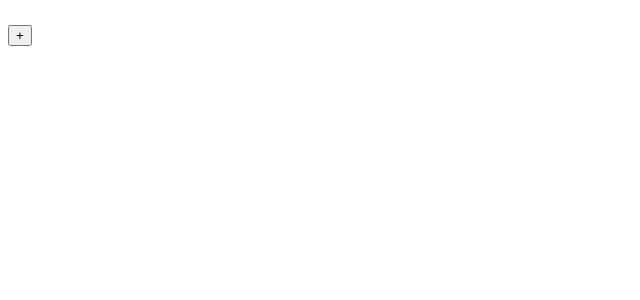
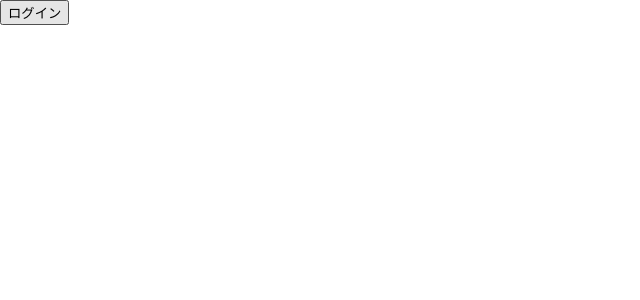
Before and after one commit to junohm410/react-practice-memoapp, a React (Create React App) app: page / in a window 1280 px wide. Shown: the top 300 px of the page, without its empty margins (0-640 px from the left). Built offline with nearby package versions, Linux system fonts and the light colour scheme.

Commit message:
useContextを使いログインボタンを実装

```diff
--- a/src/App.js
+++ b/src/App.js
@@ -1,6 +1,7 @@
 import { useState } from "react";
 import MemoList from "./MemoList";
 import MemoDetail from "./MemoDetail";
+import { LoginContext } from "./LoginContext";
 import {
   getAllMemosFromStorage,
   saveMemosToStorage,
@@ -15,8 +16,10 @@ export default function App() {
       : JSON.parse(getAllMemosFromStorage()),
   );
   const [selectedMemo, setSelectedMemo] = useState(null);
+  const [inputContent, setInputContent] = useState("");
   const [isEditable, setIsEditable] = useState(false);
   const [isAddingNewMemo, setIsAddingNewMemo] = useState(false);
+  const [isLoggedIn, setIsLoggedIn] = useState(false);
 
   const handleClickMemoTitle = (memo) => {
     if (selectedMemo !== null && selectedMemo.id === memo.id) {
@@ -29,6 +32,7 @@ export default function App() {
     }
     setIsEditable(true);
     setSelectedMemo(memo);
+    setInputContent(memo.content);
   };
 
   const handleClickAddButton = () => {
@@ -42,6 +46,7 @@ export default function App() {
     setIsEditable(true);
     setMemos(temporaryNewMemoList);
     setSelectedMemo(memoDraft);
+    setInputContent("新規メモ");
   };
 
   const handleSubmitMemo = (inputContent) => {
@@ -68,6 +73,7 @@ export default function App() {
     saveMemosToStorage(updatedMemos);
     setMemos(updatedMemos);
     setSelectedMemo(inputMemo);
+    setInputContent(inputContent);
   };
 
   const handleDeleteMemo = () => {
@@ -77,10 +83,32 @@ export default function App() {
     setIsEditable(false);
     setMemos(updatedMemos);
     setSelectedMemo(null);
+    setInputContent("");
+  };
+
+  const handleClickLoginButton = () => {
+    if (isAddingNewMemo) {
+      setIsAddingNewMemo(false);
+      setIsEditable(false);
+      setMemos(JSON.parse(retrieveAllMemosFromStorage()));
+      setSelectedMemo(null);
+      setInputContent("");
+    }
+
+    if (!isAddingNewMemo && isEditable) {
+      setInputContent(selectedMemo.content);
+    }
+    setIsLoggedIn(!isLoggedIn);
   };
 
   return (
+    <LoginContext.Provider value={isLoggedIn}>
       <div className="memo-app-container">
+        <header>
+          <button onClick={handleClickLoginButton}>
+            {isLoggedIn ? "ログアウト" : "ログイン"}
+          </button>
+        </header>
         <MemoList
           memos={memos}
           selectedMemo={selectedMemo}
@@ -95,8 +123,11 @@ export default function App() {
             isAddingNewMemo={isAddingNewMemo}
             onSubmitMemo={handleSubmitMemo}
             onDeleteMemo={handleDeleteMemo}
+            inputContent={inputContent}
+            onChangeText={(text) => setInputContent(text)}
           />
         )}
       </div>
+    </LoginContext.Provider>
   );
 }
--- /dev/null
+++ b/src/LoginContext.js
@@ -0,0 +1,3 @@
+import { createContext } from "react";
+
+export const LoginContext = createContext(false);
--- a/src/MemoDetail.js
+++ b/src/MemoDetail.js
@@ -1,12 +1,14 @@
-import { useState } from "react";
+import { useContext } from "react";
+import { LoginContext } from "./LoginContext";
 
 export default function MemoDetail({
-  selectedMemo,
   isAddingNewMemo,
   onSubmitMemo,
   onDeleteMemo,
+  inputContent,
+  onChangeText,
 }) {
-  const [inputContent, setInputContent] = useState(selectedMemo.content);
+  const isLoggedIn = useContext(LoginContext);
 
   return (
     <div className="memo-detail-container">
@@ -16,11 +18,13 @@ export default function MemoDetail({
           cols="40"
           className="memo-textarea"
           value={inputContent}
+          readOnly={!isLoggedIn}
           onChange={(e) => {
-            setInputContent(e.target.value);
+            onChangeText(e.target.value);
           }}
         ></textarea>
       </div>
+      {isLoggedIn && (
         <div className="memo-detail-button-container">
           <button
             className="memo-edit-button"
@@ -32,6 +36,7 @@ export default function MemoDetail({
             削除
           </button>
         </div>
+      )}
     </div>
   );
 }
--- a/src/MemoList.js
+++ b/src/MemoList.js
@@ -1,4 +1,6 @@
+import { useContext } from "react";
 import MemoTitle from "./MemoTitle";
+import { LoginContext } from "./LoginContext";
 
 export default function MemoList({
   memos,
@@ -7,6 +9,8 @@ export default function MemoList({
   onClickMemoTitle,
   onClickAddButton,
 }) {
+  const isLoggedIn = useContext(LoginContext);
+
   return (
     <div className="memo-list-container">
       <div>
@@ -22,11 +26,13 @@ export default function MemoList({
             ))}
         </ul>
       </div>
-      <div>
-        <button onClick={onClickAddButton} disabled={isAddingNewMemo}>
-          +
-        </button>
-      </div>
+      {isLoggedIn && (
+        <div>
+          <button onClick={onClickAddButton} disabled={isAddingNewMemo}>
+            +
+          </button>
+        </div>
+      )}
     </div>
   );
 }
```
Lines whose indentation alone changed are shown as unchanged.
